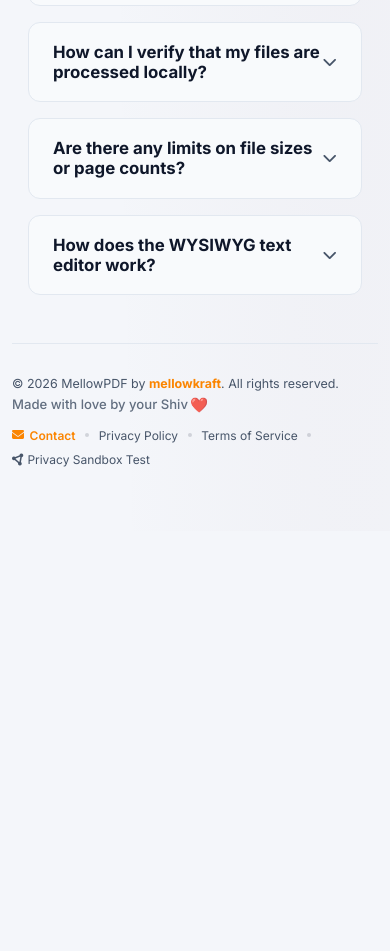
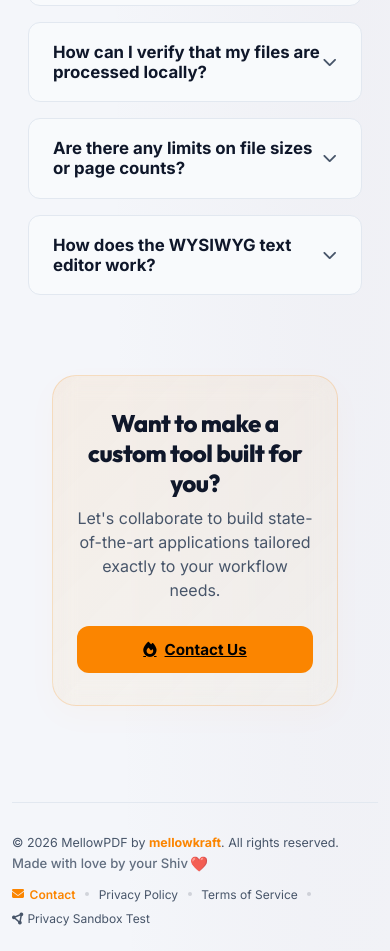
Before and after one commit to INTERLINKEDPHANTOM/pdfmellow, a website: page index.html in a window 390 px wide. Shown: the part 5322-6273 px from the top of the page. Before the commit the page ends 5853 px from the top, so only its background shows below. Drawn offline with Linux system fonts and the light colour scheme; a script that the page names is missing.

Commit message:
feat(seamless): add page-management tools in merge/rearrange, add custom tool CTA, fix FAQ visibility

```diff
--- a/app.js
+++ b/app.js
@@ -36,6 +36,7 @@ let watermarkConfig = {
 };
 
 let pageNumConfig = {
+    enabled: false,
     format: 'simple',
     position: 'bottom-center',
     size: 10,
@@ -140,6 +141,7 @@ const pnPositionSelect = document.getElementById('pn-position-select');
 const pnSizeInput = document.getElementById('pn-size-input');
 const pnSizeVal = document.getElementById('pn-size-val');
 const pnColorInput = document.getElementById('pn-color-input');
+const pnEnableCheckbox = document.getElementById('pn-enable-checkbox');
 const editorPageIndicator = document.getElementById('editor-page-indicator');
 const editorModeStatus = document.getElementById('editor-mode-status');
 const editorRotateBtn = document.getElementById('editor-rotate-btn');
@@ -338,6 +340,11 @@ document.addEventListener('DOMContentLoaded', () => {
     if (pnColorInput) {
         pnColorInput.addEventListener('input', (e) => {
             pageNumConfig.color = e.target.value;
+        });
+    }
+    if (pnEnableCheckbox) {
+        pnEnableCheckbox.addEventListener('change', (e) => {
+            pageNumConfig.enabled = e.target.checked;
         });
     }
 
@@ -678,6 +685,12 @@ function selectAppMode(mode) {
         }
     }
 
+    // Configure default page numbering enabled status based on mode
+    pageNumConfig.enabled = (mode === 'pagenum');
+    if (pnEnableCheckbox) {
+        pnEnableCheckbox.checked = pageNumConfig.enabled;
+    }
+
     toggleLoading(false);
 }
 
@@ -798,7 +811,7 @@ function applyModeLimitations() {
             if (watermarkCard) watermarkCard.style.display = 'flex';
             if (pagenumCard) pagenumCard.style.display = 'none';
             if (compressSettingsCard) compressSettingsCard.style.display = 'none';
-        } else if (currentAppMode === 'pagenum') {
+        } else if (currentAppMode === 'pagenum' || currentAppMode === 'merge') {
             sidebar.style.display = 'flex';
             if (watermarkCard) watermarkCard.style.display = 'none';
             if (pagenumCard) pagenumCard.style.display = 'flex';
@@ -838,13 +851,13 @@ function applyModeLimitations() {
     const bulkDeleteBtn = document.getElementById('bulk-delete-btn');
 
     if (bulkExtractBtn) {
-        bulkExtractBtn.style.display = (isAllEdit || currentAppMode === 'extract') ? 'inline-flex' : 'none';
+        bulkExtractBtn.style.display = (isAllEdit || ['extract', 'merge', 'rearrange'].includes(currentAppMode)) ? 'inline-flex' : 'none';
     }
     if (bulkRotateBtn) {
         bulkRotateBtn.style.display = (isAllEdit || currentAppMode === 'rotate') ? 'inline-flex' : 'none';
     }
     if (bulkDeleteBtn) {
-        bulkDeleteBtn.style.display = (isAllEdit || currentAppMode === 'delete') ? 'inline-flex' : 'none';
+        bulkDeleteBtn.style.display = (isAllEdit || ['delete', 'merge', 'rearrange'].includes(currentAppMode)) ? 'inline-flex' : 'none';
     }
 
     // 4. Update Workspace Header Title/Desc
@@ -937,7 +950,7 @@ function createPageCardElement(pageItem) {
     selectContainer.className = 'page-select-container';
 
     // Checkbox container visibility based on mode
-    const showCheckbox = isAllEdit || ['rotate', 'delete', 'extract'].includes(currentAppMode);
+    const showCheckbox = isAllEdit || ['rotate', 'delete', 'extract', 'merge', 'rearrange'].includes(currentAppMode);
     selectContainer.style.display = showCheckbox ? 'block' : 'none';
 
     const checkbox = document.createElement('input');
@@ -1059,7 +1072,7 @@ function createPageCardElement(pageItem) {
     btnDelete.className = 'control-btn btn-delete';
     btnDelete.innerHTML = '<i class="fa-solid fa-trash"></i>';
     btnDelete.title = 'Remove Page';
-    btnDelete.style.display = (isAllEdit || currentAppMode === 'delete') ? 'inline-flex' : 'none';
+    btnDelete.style.display = (isAllEdit || ['delete', 'merge', 'rearrange'].includes(currentAppMode)) ? 'inline-flex' : 'none';
     btnDelete.addEventListener('click', (e) => {
         e.stopPropagation();
         removePage(pageItem.id);
@@ -1083,7 +1096,7 @@ function createPageCardElement(pageItem) {
     controls.appendChild(btnRight);
 
     // Hide controls if none are shown to save vertical space
-    const anyControlShown = showRearrange || isAllEdit || currentAppMode === 'rotate' || currentAppMode === 'edit-text' || currentAppMode === 'delete';
+    const anyControlShown = showRearrange || isAllEdit || currentAppMode === 'rotate' || currentAppMode === 'edit-text' || ['delete', 'merge', 'rearrange'].includes(currentAppMode);
     if (!anyControlShown) {
         controls.style.display = 'none';
     } else {
@@ -2075,8 +2088,8 @@ async function exportPDF() {
                     });
                 }
 
-                // Apply Page Numbers if in pagenum mode
-                if (currentAppMode === 'pagenum') {
+                // Apply Page Numbers if in pagenum mode or enabled manually (e.g. in merge mode)
+                if (currentAppMode === 'pagenum' || pageNumConfig.enabled) {
                     const { width, height } = copiedPage.getSize();
                     const pnFont = await mergedPdf.embedFont(PDFLib.StandardFonts.Helvetica);
 
@@ -2272,8 +2285,8 @@ async function extractSelectedPages() {
                 });
             }
 
-            // Apply Page Numbers if in pagenum mode
-            if (currentAppMode === 'pagenum') {
+            // Apply Page Numbers if in pagenum mode or enabled manually (e.g. in merge mode)
+            if (currentAppMode === 'pagenum' || pageNumConfig.enabled) {
                 const { width, height } = copiedPage.getSize();
                 const pnFont = await extractedPdf.embedFont(PDFLib.StandardFonts.Helvetica);
 
--- a/index.css
+++ b/index.css
@@ -2119,9 +2119,7 @@ footer {
     font-size: 2.2rem;
     font-weight: 800;
     margin-bottom: 0.6rem;
-    background: linear-gradient(135deg, #ffffff 30%, var(--text-secondary) 100%);
-    -webkit-background-clip: text;
-    -webkit-text-fill-color: transparent;
+    color: #000000;
 }
 
 .faq-header p {
@@ -3041,3 +3039,91 @@ footer {
     align-items: center;
     justify-content: center;
 }
+
+/* =========================================================
+   CUSTOM TOOL CALL TO ACTION (CTA)
+   ========================================================= */
+.cta-section {
+    padding: 3rem 1.5rem;
+    margin-top: 2rem;
+    position: relative;
+    z-index: 1;
+}
+
+.cta-container {
+    max-width: 1000px;
+    margin: 0 auto;
+    background: linear-gradient(135deg, rgba(251, 133, 0, 0.08) 0%, rgba(255, 183, 3, 0.03) 100%);
+    border: 1px solid rgba(251, 133, 0, 0.2);
+    border-radius: 24px;
+    padding: 2.5rem 3rem;
+    display: flex;
+    justify-content: space-between;
+    align-items: center;
+    gap: 2rem;
+    backdrop-filter: blur(12px);
+    -webkit-backdrop-filter: blur(12px);
+    box-shadow: 0 10px 30px rgba(251, 133, 0, 0.03);
+}
+
+.cta-content {
+    text-align: left;
+}
+
+.cta-content h3 {
+    font-size: 1.8rem;
+    font-weight: 800;
+    margin: 0 0 0.5rem 0;
+    color: var(--text-primary);
+    letter-spacing: -0.5px;
+}
+
+.cta-content p {
+    font-size: 1rem;
+    margin: 0;
+    color: var(--text-secondary);
+    line-height: 1.5;
+}
+
+.cta-btn {
+    white-space: nowrap;
+    padding: 0.88rem 2rem;
+    font-weight: 700;
+    font-size: 0.95rem;
+    border-radius: 12px;
+    background: #fb8500;
+    color: #000;
+    transition: all 0.2s ease;
+    display: inline-flex;
+    align-items: center;
+    gap: 0.5rem;
+}
+
+.cta-btn:hover {
+    transform: translateY(-2px);
+    box-shadow: 0 8px 20px rgba(251, 133, 0, 0.35);
+    background: #ffa200;
+    color: #000;
+}
+
+@media (max-width: 768px) {
+    .cta-container {
+        flex-direction: column;
+        padding: 2rem 1.5rem;
+        text-align: center;
+        gap: 1.5rem;
+    }
+
+    .cta-content {
+        text-align: center;
+    }
+
+    .cta-content h3 {
+        font-size: 1.5rem;
+    }
+
+    .cta-btn {
+        width: 100%;
+        justify-content: center;
+    }
+}
--- a/index.html
+++ b/index.html
@@ -283,6 +283,10 @@
                                 <i class="fa-solid fa-list-ol"></i>
                                 <h4>Page Numbers</h4>
                             </div>
+                            <div class="settings-group" style="flex-direction: row; align-items: center; gap: 0.6rem; margin-bottom: 1.2rem; border-bottom: 1px solid var(--border-color); padding-bottom: 0.8rem;">
+                                <input type="checkbox" id="pn-enable-checkbox" style="width: 18px; height: 18px; cursor: pointer; accent-color: var(--accent-solid);">
+                                <label for="pn-enable-checkbox" style="margin: 0; cursor: pointer; font-weight: 700; color: var(--text-primary);">Enable Page Numbers</label>
+                            </div>
                             <div class="settings-group">
                                 <label for="pn-format-select">Format</label>
                                 <select id="pn-format-select">
@@ -410,6 +414,17 @@
                             <p>When you edit a page, MellowPDF uses PDF.js to extract the text coordinates and font styling properties. When you save your modifications, the compiler masks the original text using a solid white background and redraws the new text in its place, using font styles matched to the document's original typography.</p>
                         </div>
                     </div>
+                </div>
+            <!-- Custom Tool CTA Section -->
+            <section class="cta-section">
+                <div class="cta-container">
+                    <div class="cta-content">
+                        <h3>Want to make a custom tool built for you?</h3>
+                        <p>Let's collaborate to build state-of-the-art applications tailored exactly to your workflow needs.</p>
+                    </div>
+                    <a href="https://mellowkraft.com" target="_blank" class="cta-btn">
+                        <i class="fa-solid fa-fire"></i> Contact Us
+                    </a>
                 </div>
             </section>
 
--- a/sw.js
+++ b/sw.js
@@ -1,7 +1,7 @@
 // MellowPDF Service Worker — Cache-First Strategy
 // Caches all assets on install so the app works 100% offline
 
-const CACHE_NAME = 'mellowpdf-v2';
+const CACHE_NAME = 'mellowpdf-v3';
 
 // Local assets to pre-cache on install
 const PRECACHE_ASSETS = [
```
